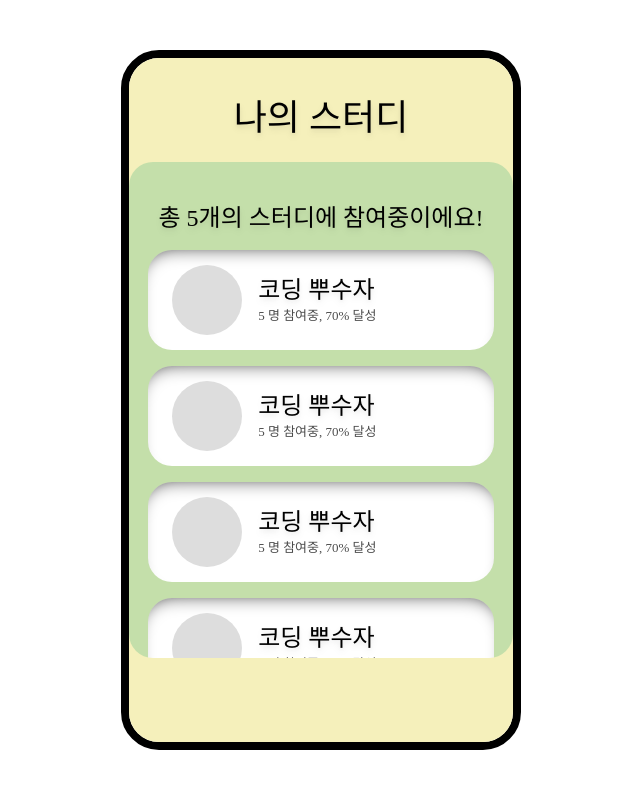
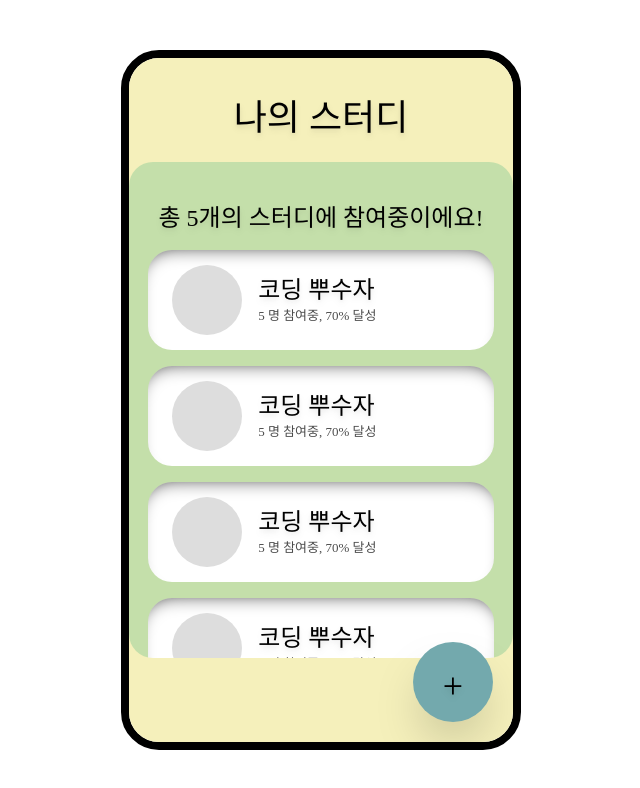
Before and after one commit to root-zero-o/mogakgong-GraphQL-FE, a Next.js app: page /studyList in a window 1280 px wide. Shown: the top 788 px of the page, without its empty margins (319-959 px from the left). Built offline with nearby package versions, Linux system fonts and the light colour scheme; a web font is replaced by a local one.

Commit message:
feat: addButton 컴포넌트

```diff
--- /dev/null
+++ b/components/AddButton.tsx
@@ -0,0 +1,16 @@
+import { useRouter } from "next/router";
+import React from "react";
+
+const AddButton = (props: { link: string }) => {
+  const router = useRouter();
+  return (
+    <div
+      className="circle fixed right-5 bottom-5 w-[80px] h-[80px] bg-green_deep shadow-2xl hover:bg-green_mid"
+      onClick={() => router.push(`/${props.link}`)}
+    >
+      <h1 className="mt-2">+</h1>
+    </div>
+  );
+};
+
+export default AddButton;
--- a/pages/studyList.tsx
+++ b/pages/studyList.tsx
@@ -1,9 +1,11 @@
 import StudyListContainer from "../components/StudyListContainer";
+import AddButton from "../components/AddButton";
 
 const studyList = () => {
   return (
-    <div className="wrapper h-full bg-ivory overflow-scroll">
+    <div className="wrapper h-full bg-ivory overflow-scroll relative">
       <h1 className="mt-10">나의 스터디</h1>
+      <AddButton link="login" />
       <StudyListContainer />
     </div>
   );
```
